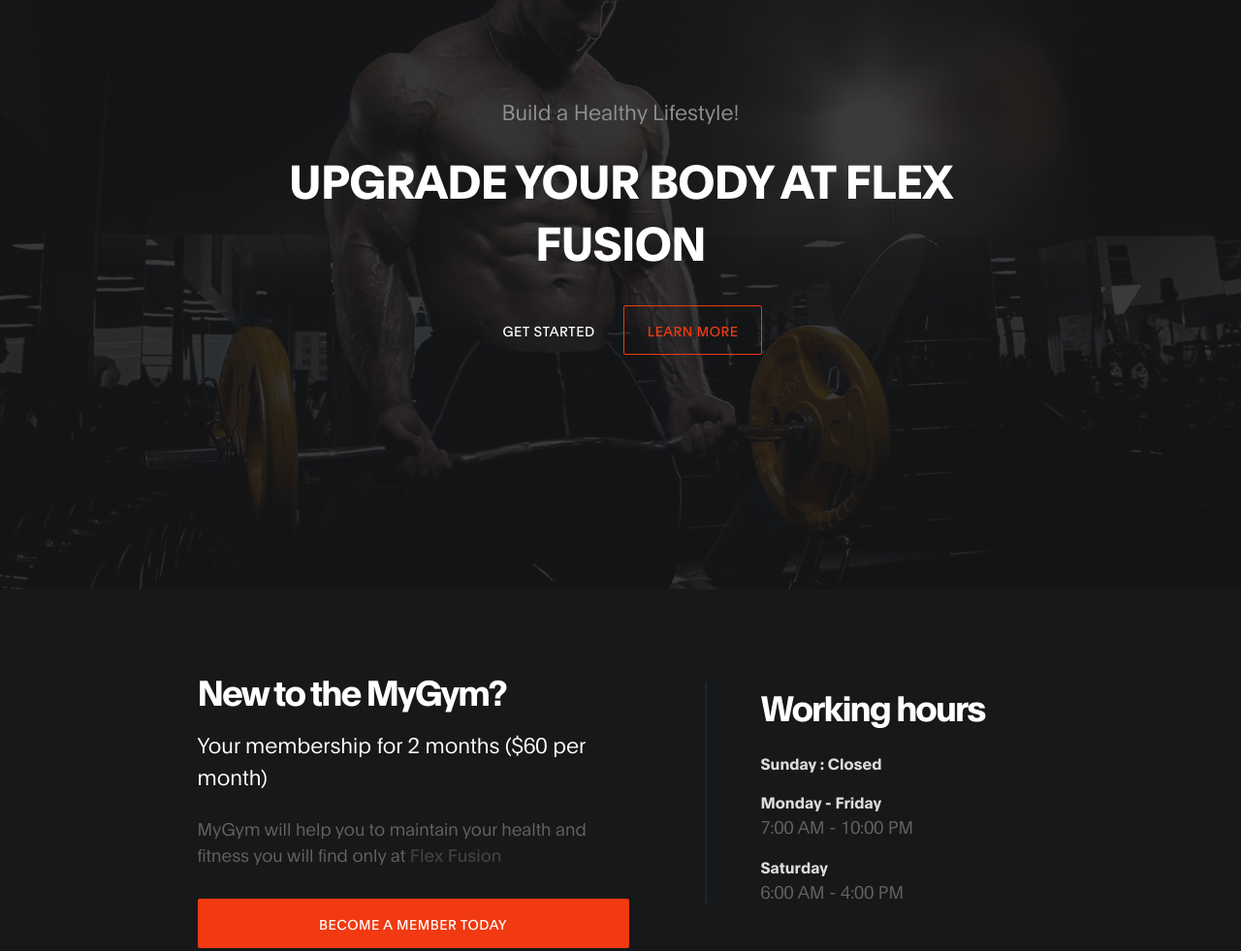
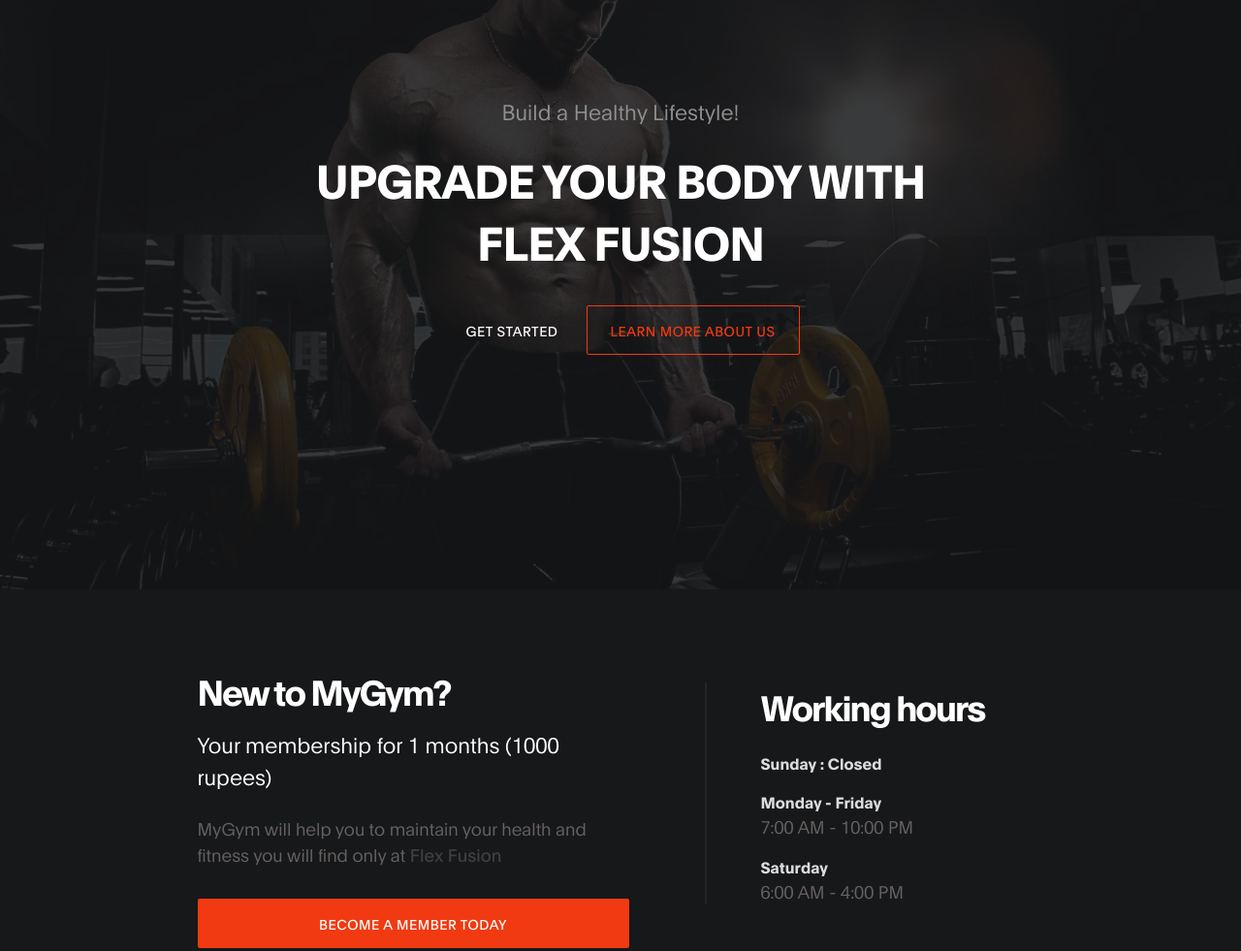
Before and after one commit to aniket8000/my_gym, a plain HTML site: page index.html in a window 1280 px wide. Shown: the part 192-1173 px from the top of the page at 97% size. Drawn offline with Linux system fonts and the light colour scheme.

Commit message:
some changes

```diff
--- a/index.html
+++ b/index.html
@@ -71,11 +71,11 @@
 
                                     <h6 data-aos="fade-up" data-aos-delay="300">Build a Healthy Lifestyle!</h6>
 
-                                    <h1 class="text-white" data-aos="fade-up" data-aos-delay="500">Upgrade your body at Flex Fusion</h1>
+                                    <h1 class="text-white" data-aos="fade-up" data-aos-delay="500">Upgrade your body with Flex Fusion</h1>
 
                                     <a href="#feature" class="btn custom-btn mt-3" data-aos="fade-up" data-aos-delay="600">Get started</a>
 
-                                    <a href="#about" class="btn custom-btn bordered mt-3" data-aos="fade-up" data-aos-delay="700">learn more</a>
+                                    <a href="#about" class="btn custom-btn bordered mt-3" data-aos="fade-up" data-aos-delay="700">learn more about us</a>
 
                               </div>
                          </div>
@@ -90,9 +90,9 @@
             <div class="row">
 
                 <div class="d-flex flex-column justify-content-center ml-lg-auto mr-lg-5 col-lg-5 col-md-6 col-12">
-                    <h2 class="mb-3 text-white" data-aos="fade-up">New to the MyGym?</h2>
+                    <h2 class="mb-3 text-white" data-aos="fade-up">New to MyGym?</h2>
 
-                    <h6 class="mb-4 text-white" data-aos="fade-up">Your membership for 2 months ($60 per month)</h6>
+                    <h6 class="mb-4 text-white" data-aos="fade-up">Your membership for 1 months (1000 rupees)</h6>
 
                     <p data-aos="fade-up" data-aos-delay="200">MyGym will help you to maintain your health and fitness you will find only at <a rel="nofollow" href="#home" target="_parent">Flex Fusion</a> </p>
 
@@ -132,7 +132,7 @@
                             <div class="mt-lg-5 mb-lg-0 mb-4 col-lg-5 col-md-10 mx-auto col-12">
                                 <h2 class="mb-4" data-aos="fade-up" data-aos-delay="300">Hello, we are FlexFusion</h2>
 
-                                <p data-aos="fade-up" data-aos-delay="400">WE can assure you that ,if you join us you will surely maintain your Health and Fitness.</p>
+                                <p data-aos="fade-up" data-aos-delay="400">WE can assure you that ,if you join us you will surely maintain your Body , Health and Fitness.</p>
 
 
 
```
